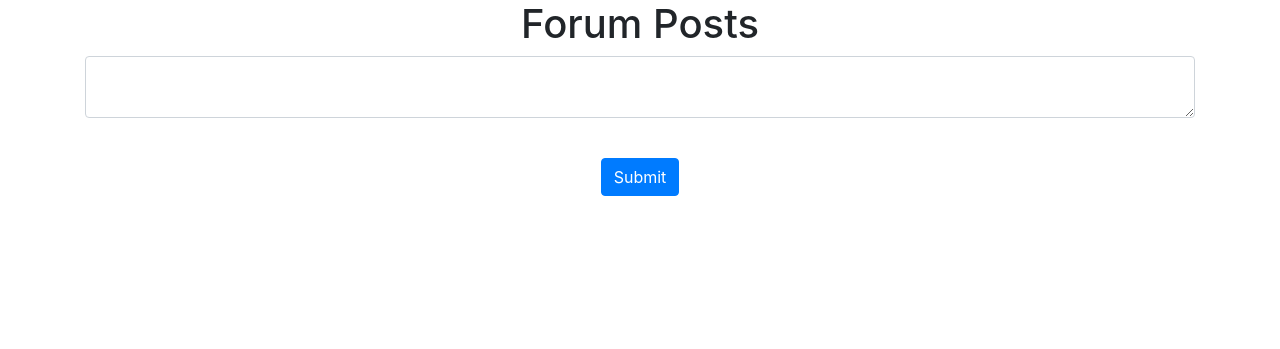
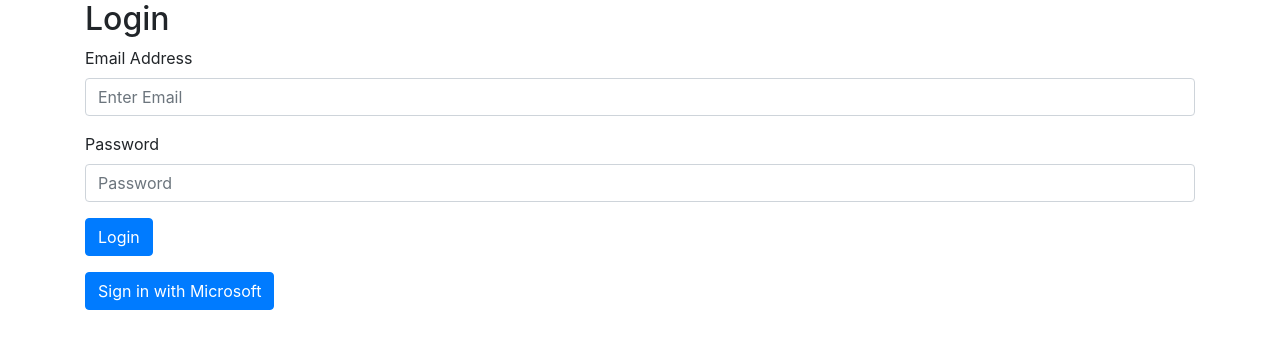
Before and after one commit to arose510/SeniorProject, a Flask app: page / in a window 1280 px wide. Shown: the part 56-405 px from the top of the page. Run offline with Flask 3, Linux system fonts and the light colour scheme; a user stored in the database is signed in; parts of the project's set-up code (start-up, migrations or seed data) failed here and were passed over; some libraries are stand-ins or nearby versions.

Commit message:
Revert to previous commit

```diff
--- a/main.py
+++ b/main.py
@@ -1,12 +1,8 @@
 from flask import redirect, url_for
 from website import create_app
-from website.auth import auth  # Import the auth blueprint
 
 # Create the Flask application instance using create_app function from website module
 app = create_app()
-
-# Register the auth blueprint with the new client ID
-app.register_blueprint(auth, url_prefix="/auth")
 
 # Route to handle the authentication callback from Microsoft
 @app.route('/getAToken')
--- a/website/auth.py
+++ b/website/auth.py
@@ -1,18 +1,19 @@
+'''Auth.py file'''
 from flask import Blueprint, redirect, render_template, request, url_for, flash
 from flask_login import login_user, login_required, logout_user, current_user
+from msal import ConfidentialClientApplication
 from werkzeug.security import check_password_hash, generate_password_hash
 from website.models import User
 from . import db
-from msal import ConfidentialClientApplication
 
 auth = Blueprint('auth', __name__)
 
 # Azure AD B2C configuration
-CLIENT_ID = '0473c1f2-3345-4fcb-bb22-cd99fe3dcc9a'
-CLIENT_SECRET = '8749d86f-b2cf-4b0a-9509-255863951121'
-AUTHORITY = 'https://RoseteChico.b2clogin.com/RoseteChico.onmicrosoft.com/oauth2/v2.0/'
-REDIRECT_PATH = 'https://chicoseniorpro.azurewebsites.net'  # Update this with your actual redirect URL
-SCOPE = ["openid", "offline_access", "profile", "email", "User.Read"]
+CLIENT_ID = 'your_client_id_here'
+CLIENT_SECRET = 'your_client_secret_here'
+AUTHORITY = 'https://your_tenant_name.b2clogin.com/your_tenant_id/v2.0/'
+REDIRECT_PATH = 'https://your_web_app_domain/login'  # Update this with your actual redirect URL
+SCOPE = ["openid", "offline_access", "your_custom_scope"]
 
 @auth.route('/login', methods=['GET', 'POST'])
 def login():
@@ -70,7 +71,7 @@ def signup():
 def get_token():
     result = _build_msal_app().initiate_auth_code_flow(
         scopes=SCOPE,
-        redirect_uri=REDIRECT_PATH)
+        redirect_uri=url_for('auth.get_token', _external=True))
 
     return redirect(result['auth_uri'])
 
--- a/website/templates/home.html
+++ b/website/templates/home.html
@@ -1,27 +1,29 @@
+<!-- login.html -->
+
 {% extends "base.html" %}
-<title> {% block title %}Home{% endblock %}</title>
+{% block title %}Login{% endblock %}
 {% block content %}
 
-<h1 align="center">Forum Posts</h1>
-{% if current_user.is_authenticated %}
-<ul class="list-group list-group-flush" id="forum">
-    {% for forum in current_user.forum %}
-    <li class="list-group-item">{{ forum.Post }}
-        <button type="button" class="close" onclick="deleteForum({{ forum.id }})">
-            <span aria-hidden="true">&times;</span>
-        </button>
-    </li>
-    {% endfor %}
-</ul>
+<h2>Login</h2>
+<form method="post">
+    <div class="form-group">
+        <label for="email">Email Address</label>
+        <input type="email" class="form-control" id="email" name="email" placeholder="Enter Email">
+    </div>
+    <div class="form-group">
+        <label for="password">Password</label>
+        <input type="password" class="form-control" id="password" name="password" placeholder="Password">
+    </div>
+    <button type="submit" class="btn btn-primary">Login</button>
+</form>
 
-<form method="post">
-    <textarea name="forum" id="forum" class="form-control"></textarea>
-    <br />
-    <div align="center">
-        <button type="submit" class="btn btn-primary mt-3">Submit</button>
-    </div>
-</form>
-{% else %}
-<p align="center">Please <a href="{{ url_for('auth.get_token') }}">login</a> to view forum posts.</p>
-{% endif %}
+<!-- Add a button to initiate Microsoft authentication -->
+<button type="button" class="btn btn-primary mt-3" onclick="redirectToMicrosoft()">Sign in with Microsoft</button>
+
+<script>
+    function redirectToMicrosoft() {
+        window.location.href = "{{ url_for('auth.get_token') }}";
+    }
+</script>
+
 {% endblock %}
--- a/website/views.py
+++ b/website/views.py
@@ -1,5 +1,5 @@
 from flask import Blueprint, jsonify, render_template, request, flash
-from flask_login import login_required, current_user  # Import current_user
+from flask_login import login_required, current_user
 from datetime import datetime  # Import datetime
 from .models import Forum
 from . import db
```
Also changed, not shown: website/__init__.py (line endings or trailing spaces), website/templates/sign_up.html (line endings or trailing spaces).
